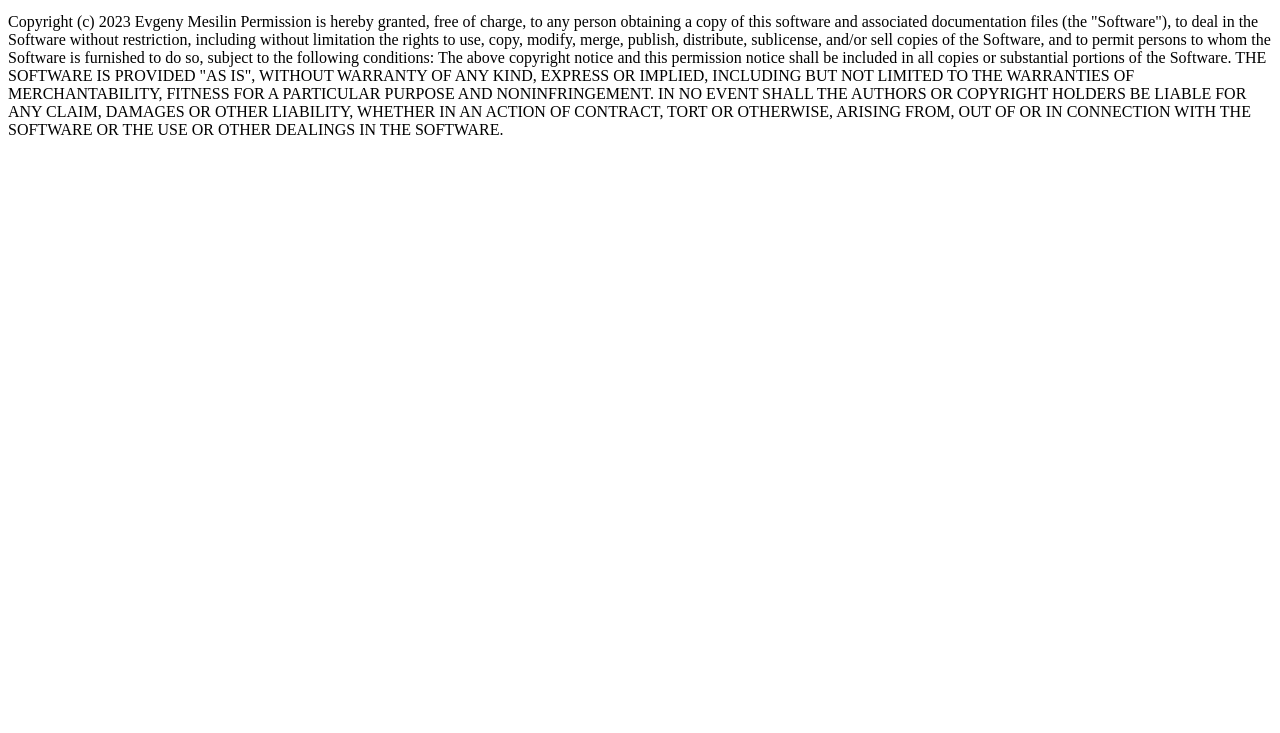
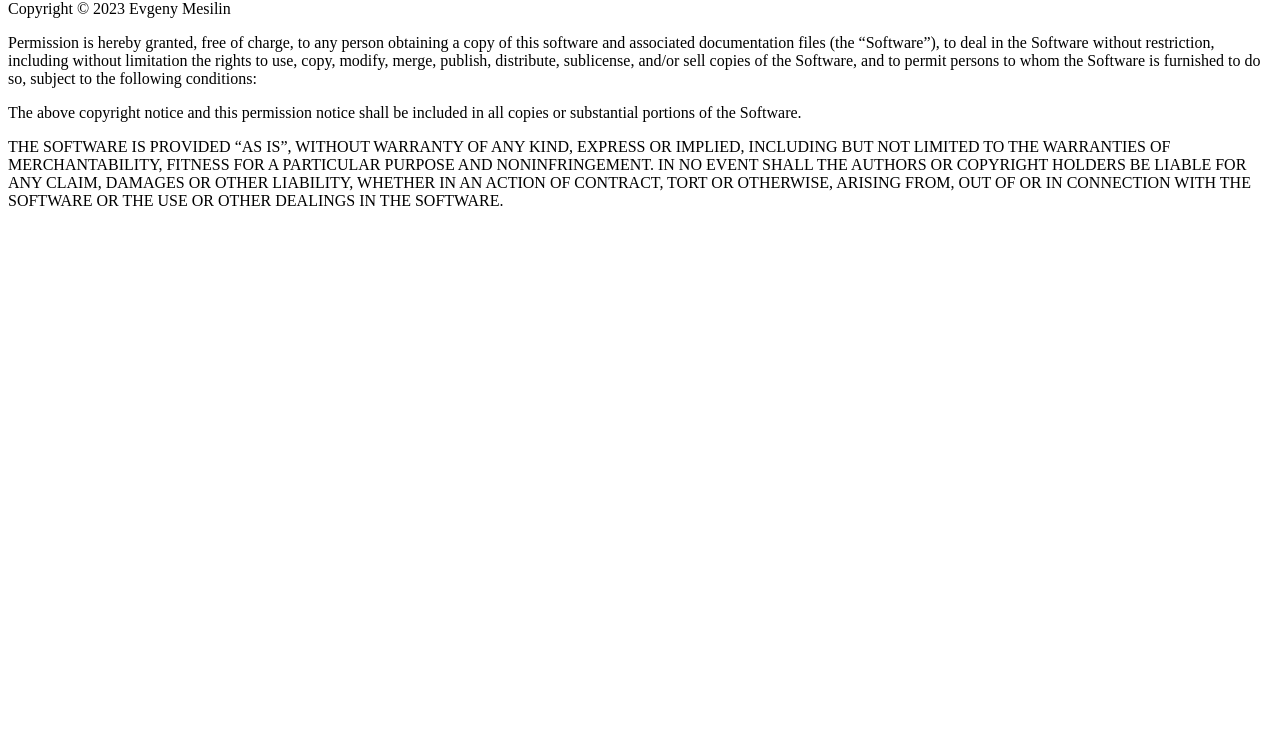
Before and after one commit to Mesilin/mesilin.github.io, a plain HTML site: page index.html in a window 1280 px wide. Shown: the part 67-800 px from the top of the page. Drawn offline with Linux system fonts and the light colour scheme.

Commit message:
Update index.html

```diff
--- a/index.html
+++ b/index.html
@@ -1,26 +1,36 @@
 <!DOCTYPE html>
-<html>
+<html id="home" lang="en"><head><meta http-equiv="Content-Type" content="text/html; charset=UTF-8">
+  <title>MIT License</title>
+  <meta name="viewport" content="width=device-width, initial-scale=1.0">
+  <meta http-equiv="X-UA-Compatible" content="ie=edge">
+  <script>
+    document.createElement('article');
+  </script>
+  <link rel="stylesheet" href="./MIT License_files/default.css">
+</head>
+
 <body>
+  <article>
     <h1>The MIT License (MIT)</h1>
-<p>
-Copyright (c) 2023 Evgeny Mesilin
 
-Permission is hereby granted, free of charge, to any person obtaining a copy
-of this software and associated documentation files (the "Software"), to deal
+    <p>Copyright © 2023 Evgeny Mesilin</p>
+
+    <p>Permission is hereby granted, free of charge, to any person obtaining a copy
+      of this software and associated documentation files (the “Software”), to deal
       in the Software without restriction, including without limitation the rights
       to use, copy, modify, merge, publish, distribute, sublicense, and/or sell
       copies of the Software, and to permit persons to whom the Software is
-furnished to do so, subject to the following conditions:
+      furnished to do so, subject to the following conditions:</p>
 
-The above copyright notice and this permission notice shall be included in all
-copies or substantial portions of the Software.
+    <p>The above copyright notice and this permission notice shall be included in
+      all copies or substantial portions of the Software.</p>
 
-THE SOFTWARE IS PROVIDED "AS IS", WITHOUT WARRANTY OF ANY KIND, EXPRESS OR
+    <p>THE SOFTWARE IS PROVIDED “AS IS”, WITHOUT WARRANTY OF ANY KIND, EXPRESS OR
       IMPLIED, INCLUDING BUT NOT LIMITED TO THE WARRANTIES OF MERCHANTABILITY,
       FITNESS FOR A PARTICULAR PURPOSE AND NONINFRINGEMENT. IN NO EVENT SHALL THE
       AUTHORS OR COPYRIGHT HOLDERS BE LIABLE FOR ANY CLAIM, DAMAGES OR OTHER
       LIABILITY, WHETHER IN AN ACTION OF CONTRACT, TORT OR OTHERWISE, ARISING FROM,
-OUT OF OR IN CONNECTION WITH THE SOFTWARE OR THE USE OR OTHER DEALINGS IN THE
-SOFTWARE.</p>
-</body>
-</html>
+      OUT OF OR IN CONNECTION WITH THE SOFTWARE OR THE USE OR OTHER DEALINGS IN
+      THE SOFTWARE.</p>
+  </article>
+</body></html>
```
Lines whose indentation alone changed are shown as unchanged.
